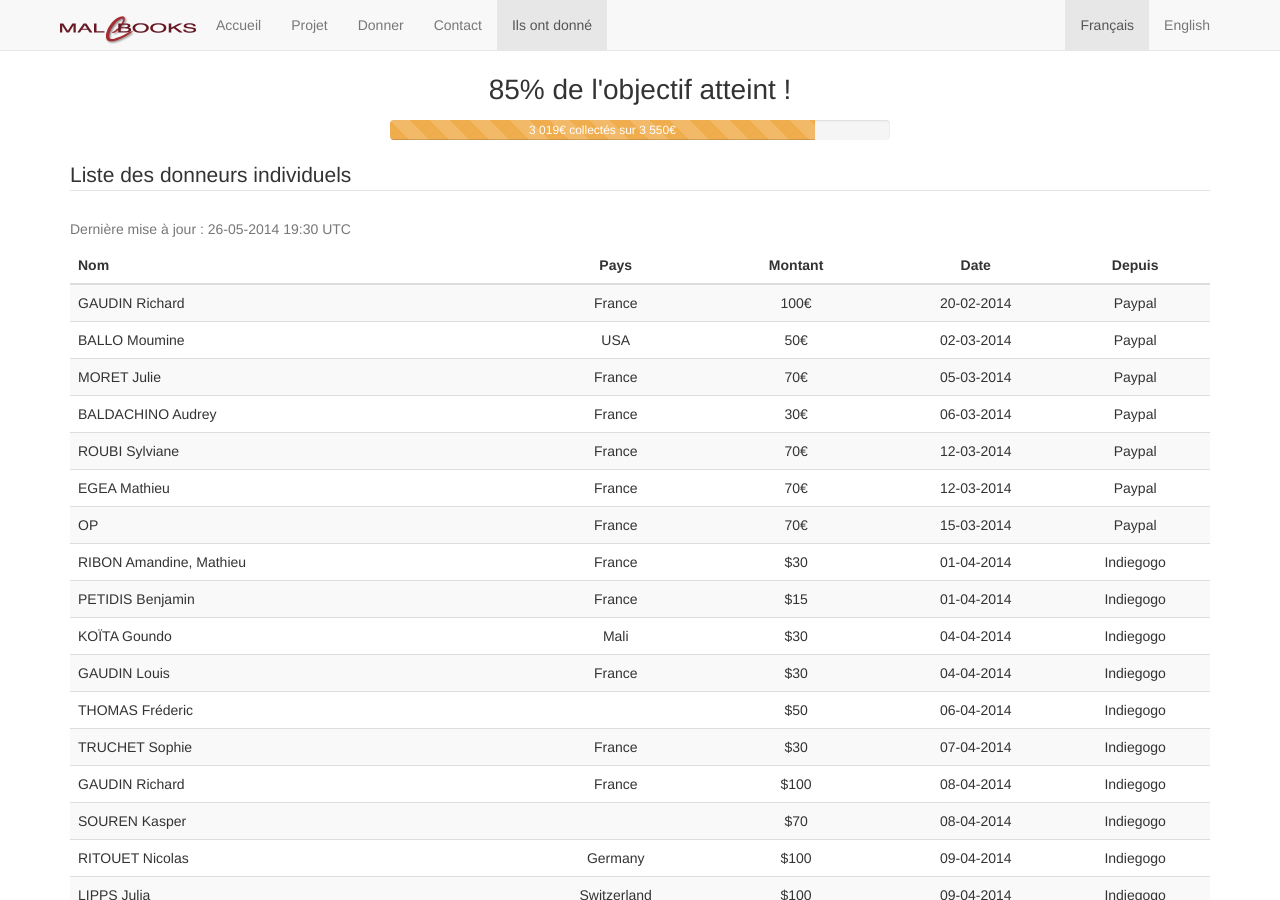
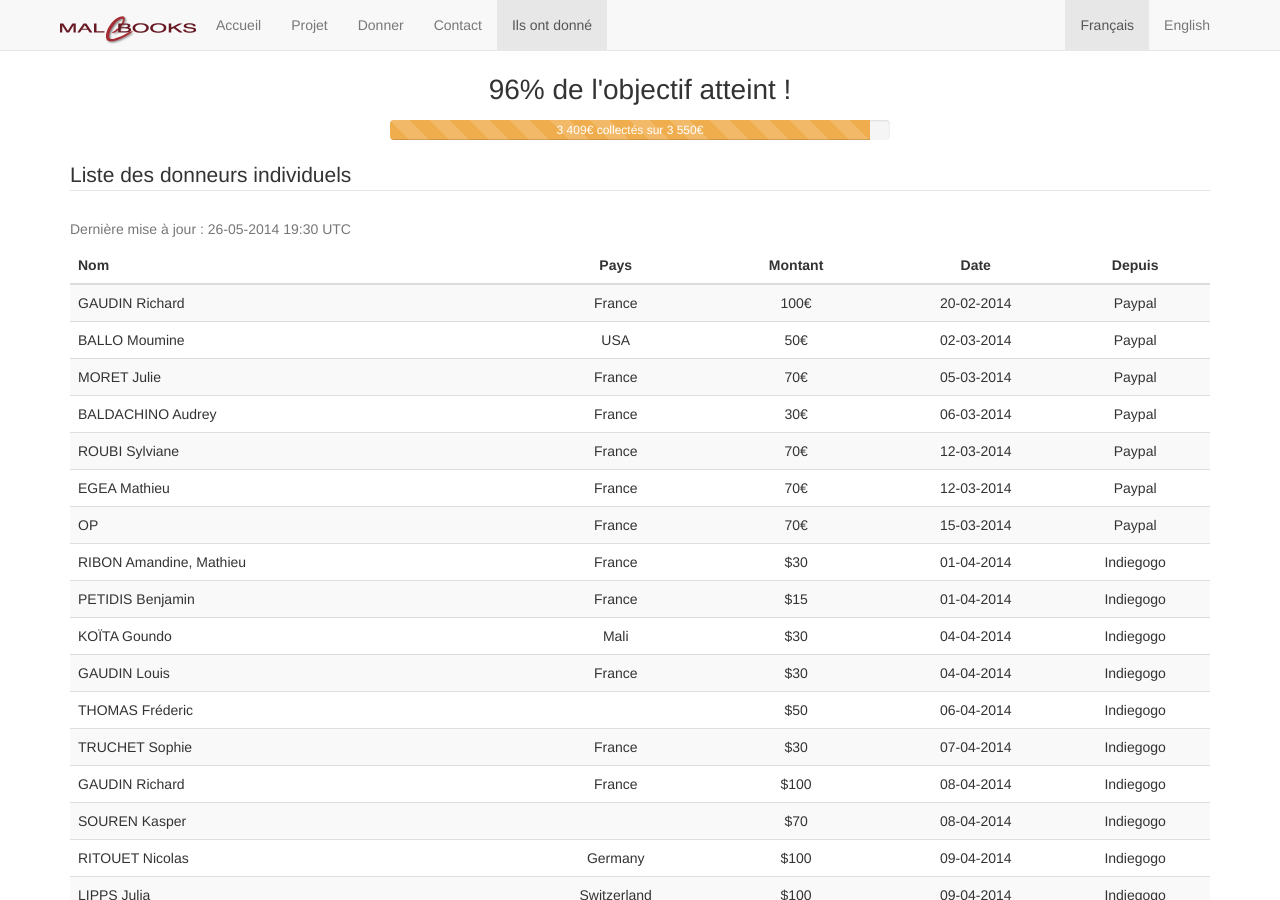
Before and after one commit to HumanESDES/malebooks, a Jekyll site: the page built from donneurs/index.md, in a window 1280 px wide and 900 px high. Built offline with Jekyll 4.4.1, drawn with Linux system fonts in a browser that asks for light colours; nearby versions of some CDN libraries; Markdown is read by kramdown in place of the engine named in the settings.

Commit message:
Update progressbar.html

```diff
--- a/_includes/progressbar.html
+++ b/_includes/progressbar.html
@@ -1,6 +1,6 @@
 <div style="max-width:500px;text-align:center;margin:auto;">
-    <p style="font-size:2em;">85% {% if page.lang == 'en' %}of the goal reached!{% else %}de l'objectif atteint !{% endif %}</p>
+    <p style="font-size:2em;">96% {% if page.lang == 'en' %}of the goal reached!{% else %}de l'objectif atteint !{% endif %}</p>
     <div class="progress progress-striped">
-      <div class="progress-bar progress-bar-warning" role="progressbar" aria-valuenow="85" aria-valuemin="0" aria-valuemax="100" style="width: 85%;"><span>3 019€ {% if page.lang == 'en' %} collected. Objective is {% else %}collectés sur {% endif %}3 550€</span></div>
+      <div class="progress-bar progress-bar-warning" role="progressbar" aria-valuenow="96" aria-valuemin="0" aria-valuemax="100" style="width: 96%;"><span>3 409€ {% if page.lang == 'en' %} collected. Objective is {% else %}collectés sur {% endif %}3 550€</span></div>
     </div>
 </div>
```
